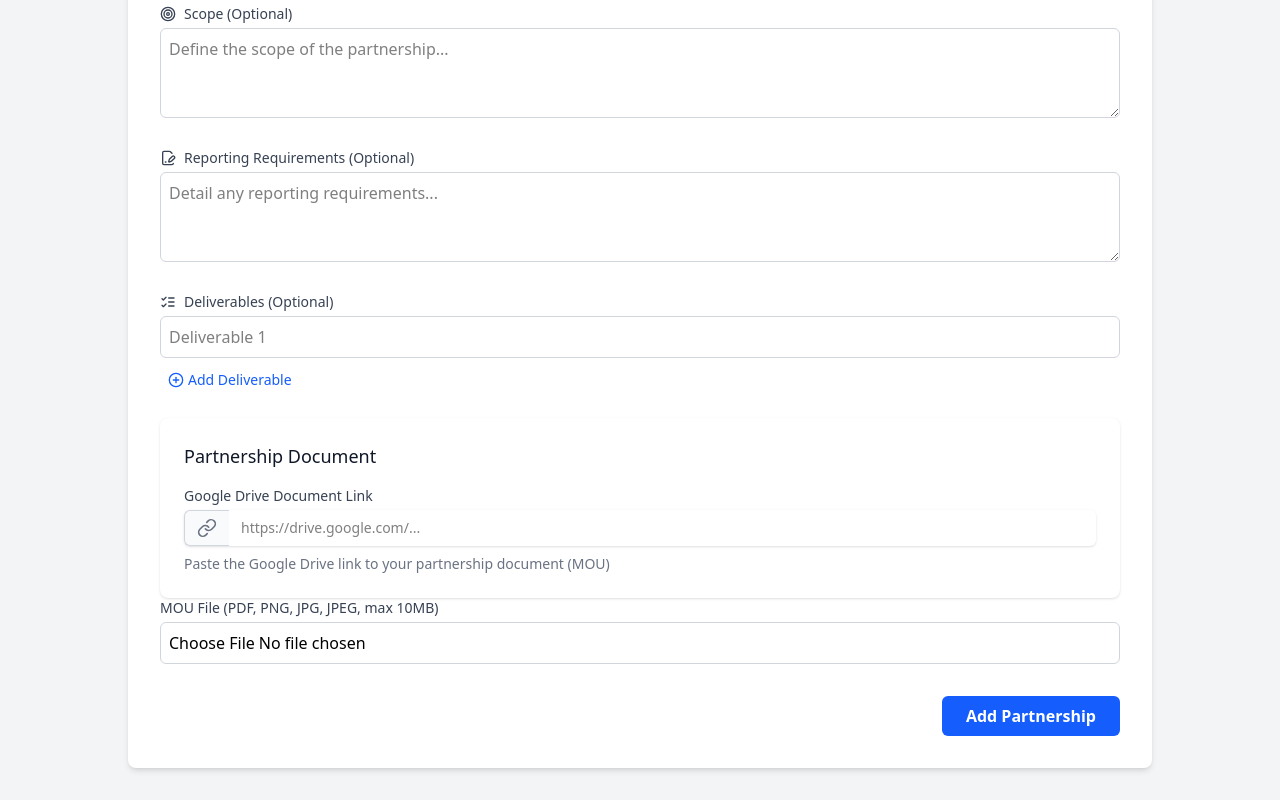
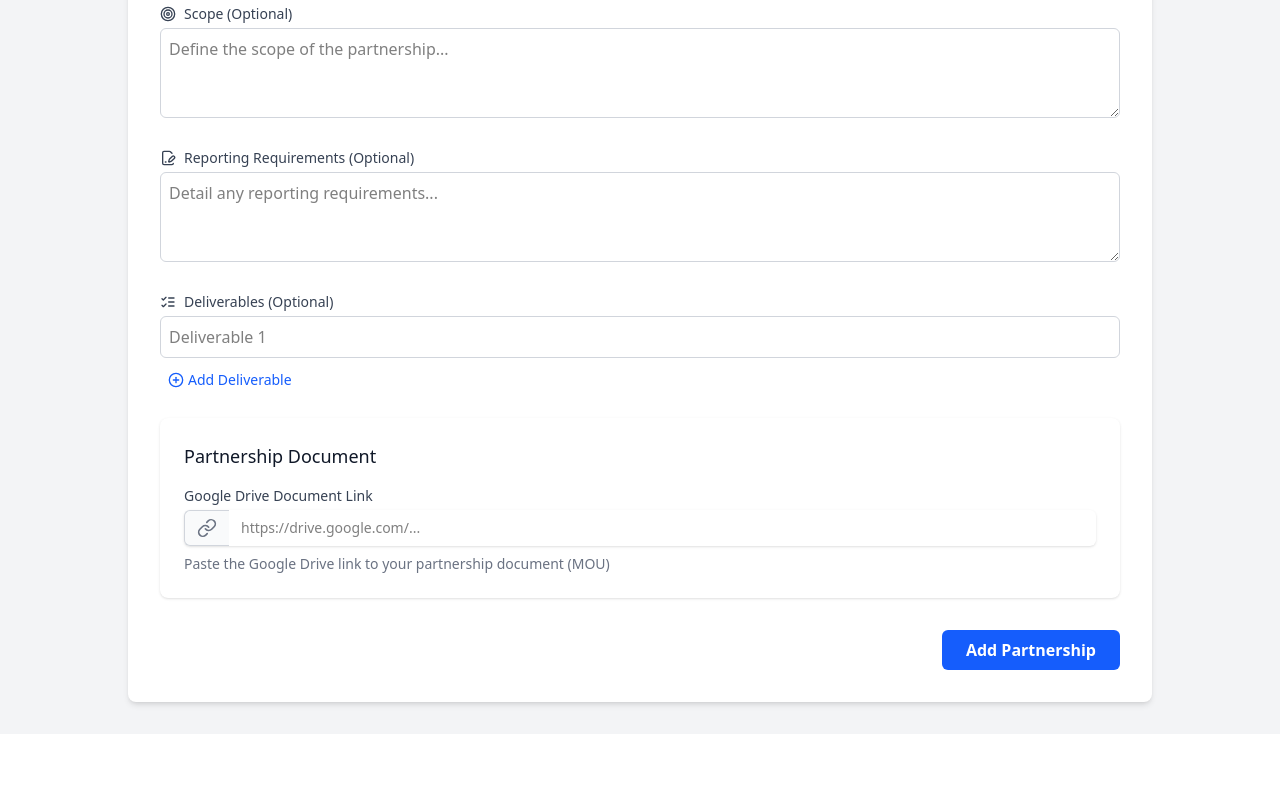
Before and after one commit to AAU-Projects12/Partnership-Management-System, a React (Vite) app in the folder Client/: page /add-partnership in a window 1280 px wide. Shown: the part 1542-2342 px from the top of the page. After the commit the page ends 2276 px from the top, so only its background shows below. Built offline with nearby package versions, Linux system fonts and the light colour scheme; sample sign-in values are in the browser's storage.

Commit message:
removed file validation with express-fileupload

```diff
--- a/Client/src/pages/add-partnership.jsx
+++ b/Client/src/pages/add-partnership.jsx
@@ -51,19 +51,16 @@ function AddPartnership() {
     deliverables: [""],
     fundingAmount: "",
     reportingRequirements: "",
-    mouFile: null, // Add file field
   };
 
   const [formData, setFormData] = useState(initialFormData);
   const [errors, setErrors] = useState({});
   const [isSubmitting, setIsSubmitting] = useState(false);
-  const [fileError, setFileError] = useState("");
 
   const navigate = useNavigate();
 
   const validateField = (name, value) => {
     let errorMsg = "";
-    // All fields that are required by the backend
     const requiredFields = [
       "name",
       "type",
@@ -85,7 +82,6 @@ function AddPartnership() {
     ];
 
     if (requiredFields.includes(name) && !String(value).trim()) {
-      // Creates a user-friendly field name like "Signed Date" from "signedDate"
       const fieldName =
         name.charAt(0).toUpperCase() + name.slice(1).replace(/([A-Z])/g, " $1");
       errorMsg = `${fieldName} is required.`;
@@ -104,32 +100,12 @@ function AddPartnership() {
   };
 
   const handleChange = (e) => {
-    const { name, value, type, files } = e.target;
-    if (type === "file") {
-      const file = files[0];
-      if (file) {
-        // Validate file type and size client-side
-        const allowedTypes = ["application/pdf", "image/png", "image/jpg", "image/jpeg"];
-        if (!allowedTypes.includes(file.type)) {
-          setFileError("Invalid file type. Only PDF, PNG, JPG, and JPEG are allowed.");
-          setFormData((prev) => ({ ...prev, mouFile: null }));
-          return;
-        }
-        if (file.size > 10 * 1024 * 1024) {
-          setFileError("File size exceeds 10MB limit.");
-          setFormData((prev) => ({ ...prev, mouFile: null }));
-          return;
-        }
-        setFileError("");
-        setFormData((prev) => ({ ...prev, mouFile: file }));
-      } else {
-        setFileError("");
-        setFormData((prev) => ({ ...prev, mouFile: null }));
-      }
-    } else {
-      setFormData((prev) => ({ ...prev, [name]: value }));
-      validateField(name, value);
-    }
+    const { name, value } = e.target;
+    setFormData((prev) => ({
+      ...prev,
+      [name]: value,
+    }));
+    validateField(name, value);
   };
 
   const handleArrayChange = (e, index, fieldName) => {
@@ -163,7 +139,6 @@ function AddPartnership() {
     setErrors({});
 
     let formIsValid = true;
-    // FIX: Consolidated validation. This single loop now handles all required fields, including description.
     for (const [key, value] of Object.entries(formData)) {
       if (!Array.isArray(value)) {
         if (!validateField(key, value)) {
@@ -178,7 +153,6 @@ function AddPartnership() {
       return;
     }
 
-    // Additional specific format validations after checking for presence
     const e164Regex = /^\+\d{10,15}$/;
     if (formData.contactPhone && !e164Regex.test(formData.contactPhone)) {
       setErrors((prev) => ({
@@ -206,38 +180,49 @@ function AddPartnership() {
       formIsValid = false;
     }
 
-    if (fileError) {
-      toast.error(fileError);
-      setIsSubmitting(false);
-      return;
-    }
-
     if (!formIsValid) {
       toast.error("Please correct the validation errors.");
       setIsSubmitting(false);
       return;
     }
 
-    // Payload construction remains the same
-    const payload = new FormData();
-    // Add all fields except mouFile
-    Object.entries(formData).forEach(([key, value]) => {
-      if (key === "mouFile") return;
-      if (Array.isArray(value)) {
-        value.forEach((v) => payload.append(key, v));
-      } else if (typeof value === "object" && value !== null) {
-        payload.append(key, JSON.stringify(value));
-      } else {
-        payload.append(key, value);
-      }
-    });
-    // Add file if present
-    if (formData.mouFile) {
-      payload.append("mouFile", formData.mouFile);
-    }
+    const payload = {
+      partnerInstitution: {
+        name: formData.name,
+        address: formData.region,
+        country: formData.country,
+        typeOfOrganization: formData.type,
+      },
+      aauContact: {
+        interestedCollegeOrDepartment: formData.college,
+      },
+      potentialAreasOfCollaboration: formData.objectives,
+      otherCollaborationArea: formData.objectives.includes("Other")
+        ? formData.scope
+        : undefined,
+      potentialStartDate: formData.signedDate,
+      durationOfPartnership: formData.endDate,
+      partnerContactPerson: {
+        name: formData.contactPerson,
+        title: formData.contactTitle,
+        institutionalEmail: formData.contactEmail,
+        phoneNumber: formData.contactPhone,
+        address: formData.contactAddress,
+      },
+      aauContactPerson: {
+        name: formData.aauContactName,
+        college: formData.aauContactCollege,
+        schoolDepartmentUnit: formData.aauContactSchoolDepartmentUnit,
+        institutionalEmail: formData.aauContactEmail,
+        phoneNumber: formData.aauContactPhone,
+      },
+      description: formData.description.trim(),
+      status: formData.status,
+      ...(formData.mouFileUrl && { mouFileUrl: formData.mouFileUrl.trim() }),
+    };
 
     try {
-      await createPartnership(payload, true); // true = multipart
+      await createPartnership(payload);
       toast.success("Partnership created successfully!");
       navigate("/partnership");
       setFormData(initialFormData);
@@ -245,7 +230,6 @@ function AddPartnership() {
       console.error("Failed to create partnership:", error);
       const errorMsg =
         error.response?.data?.message ||
-        error.response?.data?.error ||
         "Failed to create partnership. Please try again.";
       toast.error(errorMsg);
       if (error.response?.data?.errors) {
@@ -318,7 +302,7 @@ function AddPartnership() {
             </p>
           </div>
 
-          <form onSubmit={handleSubmit} noValidate encType="multipart/form-data">
+          <form onSubmit={handleSubmit} noValidate>
             <div className="grid grid-cols-1 md:grid-cols-2 gap-x-6 gap-y-4 mb-6">
               {/* Partnership Name */}
               <div>
@@ -422,9 +406,7 @@ function AddPartnership() {
                   required
                 />
                 {errors.signedDate && (
-                  <p className="text-red-500 text-xs mt-1">
-                    {errors.signedDate}
-                  </p>
+                  <p className="text-red-500 text-xs mt-1">{errors.signedDate}</p>
                 )}
               </div>
 
@@ -633,9 +615,7 @@ function AddPartnership() {
                   maxLength={maxLengths.name}
                 />
                 {errors.contactPerson && (
-                  <p className="text-red-500 text-xs mt-1">
-                    {errors.contactPerson}
-                  </p>
+                  <p className="text-red-500 text-xs mt-1">{errors.contactPerson}</p>
                 )}
               </div>
 
@@ -663,9 +643,7 @@ function AddPartnership() {
                   maxLength={maxLengths.email}
                 />
                 {errors.contactEmail && (
-                  <p className="text-red-500 text-xs mt-1">
-                    {errors.contactEmail}
-                  </p>
+                  <p className="text-red-500 text-xs mt-1">{errors.contactEmail}</p>
                 )}
               </div>
 
@@ -695,9 +673,7 @@ function AddPartnership() {
                   required
                 />
                 {errors.contactPhone && (
-                  <p className="text-red-500 text-xs mt-1">
-                    {errors.contactPhone}
-                  </p>
+                  <p className="text-red-500 text-xs mt-1">{errors.contactPhone}</p>
                 )}
               </div>
 
@@ -727,9 +703,7 @@ function AddPartnership() {
                   required
                 />
                 {errors.contactTitle && (
-                  <p className="text-red-500 text-xs mt-1">
-                    {errors.contactTitle}
-                  </p>
+                  <p className="text-red-500 text-xs mt-1">{errors.contactTitle}</p>
                 )}
               </div>
 
@@ -759,9 +733,7 @@ function AddPartnership() {
                   required
                 />
                 {errors.contactAddress && (
-                  <p className="text-red-500 text-xs mt-1">
-                    {errors.contactAddress}
-                  </p>
+                  <p className="text-red-500 text-xs mt-1">{errors.contactAddress}</p>
                 )}
               </div>
 
@@ -791,9 +763,7 @@ function AddPartnership() {
                   required
                 />
                 {errors.aauContactName && (
-                  <p className="text-red-500 text-xs mt-1">
-                    {errors.aauContactName}
-                  </p>
+                  <p className="text-red-500 text-xs mt-1">{errors.aauContactName}</p>
                 )}
               </div>
 
@@ -816,17 +786,13 @@ function AddPartnership() {
                   value={formData.aauContactEmail}
                   onChange={handleChange}
                   className={`w-full p-2 border ${
-                    errors.aauContactEmail
-                      ? "border-red-500"
-                      : "border-gray-300"
+                    errors.aauContactEmail ? "border-red-500" : "border-gray-300"
                   } rounded-md focus:outline-none focus:ring-2 focus:ring-blue-500 transition-colors`}
                   maxLength={maxLengths.email}
                   required
                 />
                 {errors.aauContactEmail && (
-                  <p className="text-red-500 text-xs mt-1">
-                    {errors.aauContactEmail}
-                  </p>
+                  <p className="text-red-500 text-xs mt-1">{errors.aauContactEmail}</p>
                 )}
               </div>
 
@@ -849,17 +815,13 @@ function AddPartnership() {
                   value={formData.aauContactPhone}
                   onChange={handleChange}
                   className={`w-full p-2 border ${
-                    errors.aauContactPhone
-                      ? "border-red-500"
-                      : "border-gray-300"
+                    errors.aauContactPhone ? "border-red-500" : "border-gray-300"
                   } rounded-md focus:outline-none focus:ring-2 focus:ring-blue-500 transition-colors`}
                   maxLength={maxLengths.phone}
                   required
                 />
                 {errors.aauContactPhone && (
-                  <p className="text-red-500 text-xs mt-1">
-                    {errors.aauContactPhone}
-                  </p>
+                  <p className="text-red-500 text-xs mt-1">{errors.aauContactPhone}</p>
                 )}
               </div>
 
@@ -881,9 +843,7 @@ function AddPartnership() {
                     value={formData.aauContactCollege}
                     onChange={handleChange}
                     className={`w-full p-2 border ${
-                      errors.aauContactCollege
-                        ? "border-red-500"
-                        : "border-gray-300"
+                      errors.aauContactCollege ? "border-red-500" : "border-gray-300"
                     } rounded-md focus:outline-none focus:ring-2 focus:ring-blue-500 appearance-none cursor-pointer transition-colors`}
                     required
                   >
@@ -907,9 +867,7 @@ function AddPartnership() {
                   </div>
                 </div>
                 {errors.aauContactCollege && (
-                  <p className="text-red-500 text-xs mt-1">
-                    {errors.aauContactCollege}
-                  </p>
+                  <p className="text-red-500 text-xs mt-1">{errors.aauContactCollege}</p>
                 )}
               </div>
 
@@ -969,9 +927,7 @@ function AddPartnership() {
                   } rounded-md focus:outline-none focus:ring-2 focus:ring-blue-500 transition-colors`}
                 />
                 {errors.fundingAmount && (
-                  <p className="text-red-500 text-xs mt-1">
-                    {errors.fundingAmount}
-                  </p>
+                  <p className="text-red-500 text-xs mt-1">{errors.fundingAmount}</p>
                 )}
               </div>
             </div>
@@ -1002,9 +958,7 @@ function AddPartnership() {
                 } rounded-md focus:outline-none focus:ring-2 focus:ring-blue-500 transition-colors`}
               ></textarea>
               {errors.description && (
-                <p className="text-red-500 text-xs mt-1">
-                  {errors.description}
-                </p>
+                <p className="text-red-500 text-xs mt-1">{errors.description}</p>
               )}
             </div>
 
@@ -1098,15 +1052,11 @@ function AddPartnership() {
                 value={formData.reportingRequirements}
                 onChange={handleChange}
                 className={`w-full p-2 border ${
-                  errors.reportingRequirements
-                    ? "border-red-500"
-                    : "border-gray-300"
+                  errors.reportingRequirements ? "border-red-500" : "border-gray-300"
                 } rounded-md focus:outline-none focus:ring-2 focus:ring-blue-500 transition-colors`}
               ></textarea>
               {errors.reportingRequirements && (
-                <p className="text-red-500 text-xs mt-1">
-                  {errors.reportingRequirements}
-                </p>
+                <p className="text-red-500 text-xs mt-1">{errors.reportingRequirements}</p>
               )}
             </div>
 
@@ -1124,9 +1074,7 @@ function AddPartnership() {
                     type="text"
                     placeholder={`Deliverable ${index + 1}`}
                     value={deliverable}
-                    onChange={(e) =>
-                      handleArrayChange(e, index, "deliverables")
-                    }
+                    onChange={(e) => handleArrayChange(e, index, "deliverables")}
                     className="w-full p-2 border border-gray-300 rounded-md focus:outline-none focus:ring-2 focus:ring-blue-500 transition-colors"
                   />
                   {formData.deliverables.length > 1 && (
@@ -1150,11 +1098,10 @@ function AddPartnership() {
                 Add Deliverable
               </button>
               {errors.deliverables && (
-                <p className="text-red-500 text-xs mt-1">
-                  {errors.deliverables}
-                </p>
+                <p className="text-red-500 text-xs mt-1">{errors.deliverables}</p>
               )}
             </div>
+
             <div className="bg-white shadow rounded-lg p-6">
               <h2 className="text-lg font-medium text-gray-900 mb-4">
                 Partnership Document
@@ -1180,27 +1127,10 @@ function AddPartnership() {
                     />
                   </div>
                   <p className="mt-2 text-sm text-gray-500">
-                    Paste the Google Drive link to your partnership document
-                    (MOU)
+                    Paste the Google Drive link to your partnership document (MOU)
                   </p>
                 </div>
               </div>
-            </div>
-
-            {/* MOU File Upload */}
-            <div>
-              <label htmlFor="mouFile" className="block text-sm font-medium text-gray-700 mb-1">
-                <span>MOU File (PDF, PNG, JPG, JPEG, max 10MB)</span>
-              </label>
-              <input
-                type="file"
-                id="mouFile"
-                name="mouFile"
-                accept=".pdf,.png,.jpg,.jpeg"
-                onChange={handleChange}
-                className="w-full p-2 border border-gray-300 rounded-md focus:outline-none focus:ring-2 focus:ring-blue-500 transition-colors"
-              />
-              {fileError && <p className="text-red-500 text-xs mt-1">{fileError}</p>}
             </div>
 
             {/* Submit Button */}
```
Also changed, not shown: 2 other files (tests, documents, lock files or other folders).
